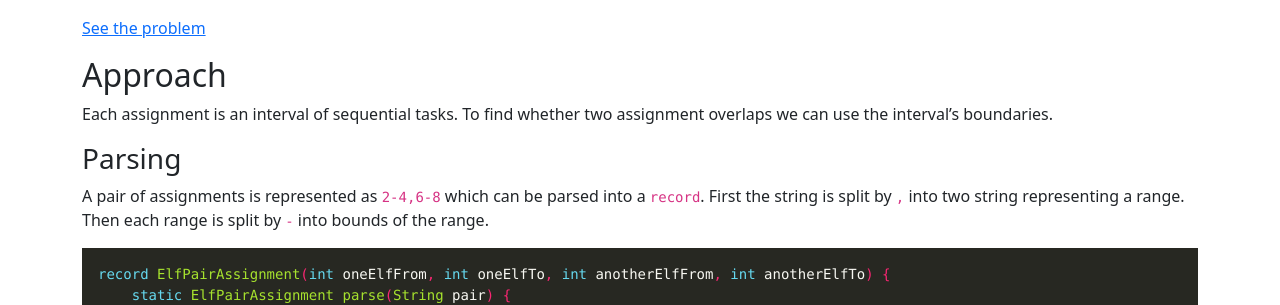
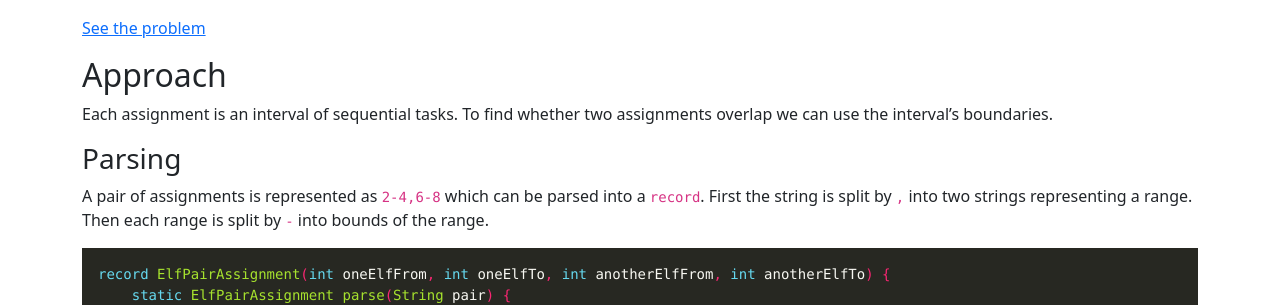
Before and after one commit to macorrales/macorrales.github.io, a Jekyll site: the page built from _posts/2022-12-04-AdventOfCode-04.md, in a window 1280 px wide and 900 px high. Shown: the part 286-591 px from the top of the window. Built offline with Jekyll 4.4.1, drawn with Linux system fonts in a browser that asks for light colours; some of the changed text lies outside the part shown.

Commit message:
Link to repository. Fix typos

`````diff
--- a/_posts/2022-12-04-AdventOfCode-04.md
+++ b/_posts/2022-12-04-AdventOfCode-04.md
@@ -11,13 +11,12 @@ The mission of today is to find overlaps in the assignments of work for pairs of
 
 ## Approach
 
-Each assignment is an interval of sequential tasks. To find whether two assignment overlaps we can use the interval's
-boundaries.
+Each assignment is an interval of sequential tasks. To find whether two assignments overlap we can use the interval's boundaries.
 
 ### Parsing
 
 A pair of assignments is represented as `2-4,6-8` which can be parsed into a `record`. First the string is split by `,`
-into two string representing a range. Then each range is split by `-` into bounds of the range.
+into two strings representing a range. Then each range is split by `-` into bounds of the range.
 
 ````java
 record ElfPairAssignment(int oneElfFrom, int oneElfTo, int anotherElfFrom, int anotherElfTo) {
`````
Also changed, not shown: other parts of _posts/2022-12-04-AdventOfCode-04.md (+4 -0 lines).
